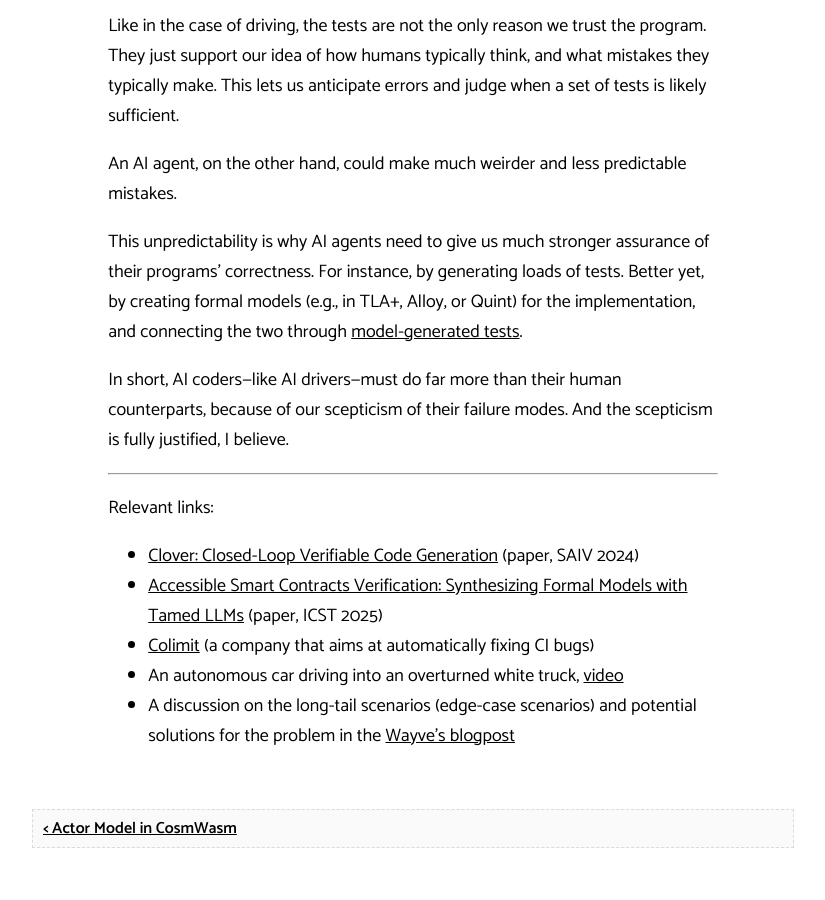
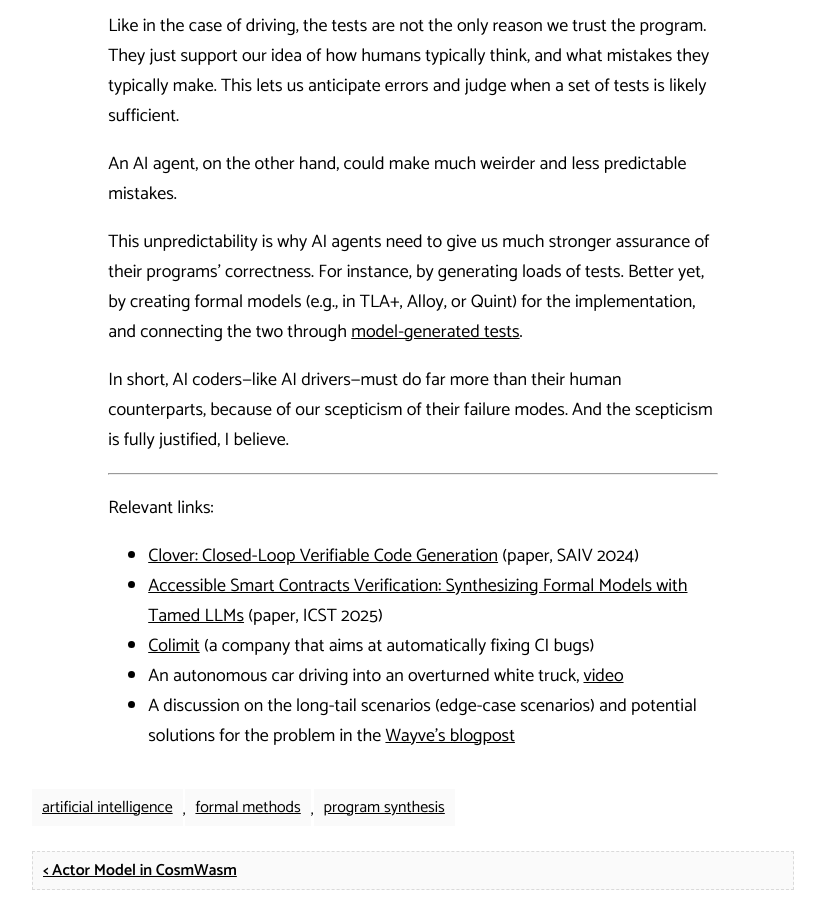
Before and after one commit to ivan-gavran/ivan-gavran.github.io, a Jekyll site: the page built from _posts/2025-03-01-0_robots-road-test.markdown, in a window 1280 px wide and 900 px high, scrolled down 1902 px. Shown: the whole window, without its empty margins (227-1052 px from the left). Built offline with Jekyll 4.4.1, drawn with Linux system fonts in a browser that asks for light colours; before the commit the page ends 2760 px from its top, so only the background shows below that.

Commit message:
tags added

```diff
--- a/_posts/2025-03-01-0_robots-road-test.markdown
+++ b/_posts/2025-03-01-0_robots-road-test.markdown
@@ -2,7 +2,7 @@
 layout: post
 title:  "AI drivers cannot just pass the road test; AI coders cannot just write a couple of tests"
 date:   2025-03-09T00:00:00+00:00
-tags: []
+tags: [artificial intelligence, formal methods, program synthesis]
 published: true
 mathjax: true
 ---
```
